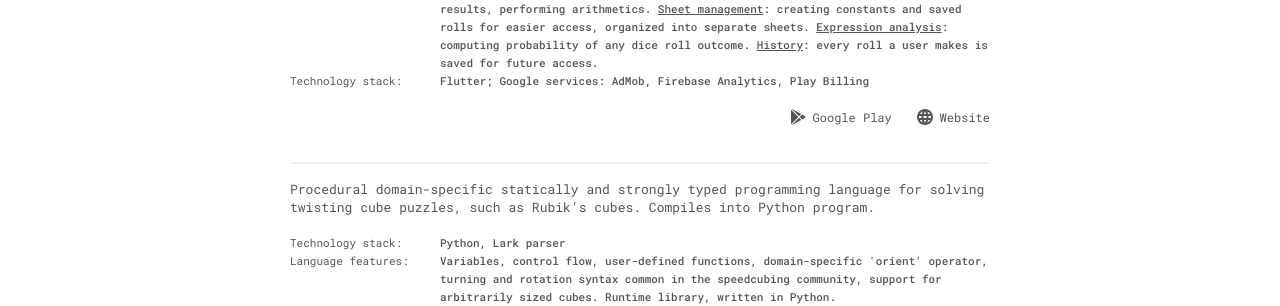
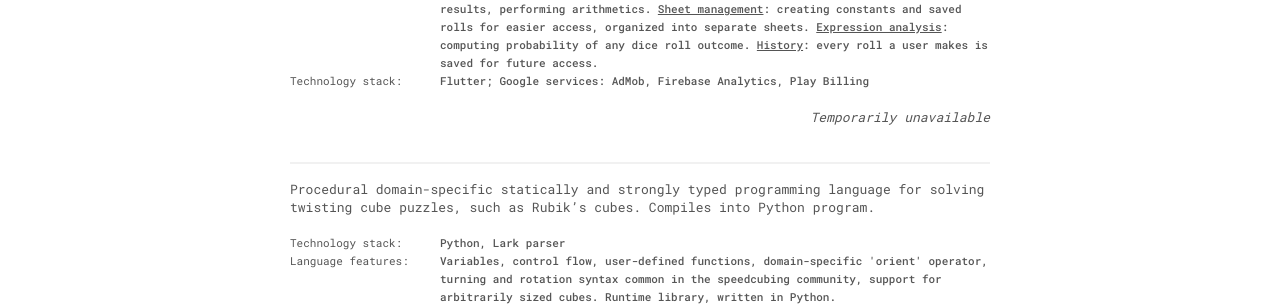
Before and after one commit to poletaevvlad/poletaevvlad.github.io, a Jekyll site: the page built from _pages/projects.md, in a window 1280 px wide. Shown: the part 487-793 px from the top of the page. Built offline with Jekyll 4.4.1, drawn with Linux system fonts in a browser that asks for light colours.

Commit message:
Added a temporarily message for DiceRobot

```diff
--- a/_includes/project_description.html
+++ b/_includes/project_description.html
@@ -30,6 +30,12 @@
         <div class="extra_content">{{ entry.content }}</div>
       </div>
     {% endfor %}
+  </div>
+{% endif %}
+
+{% if project.message %}
+  <div class="links_message">
+    {{ project.message }}
   </div>
 {% endif %}
 
--- a/_sass/_projects.sass
+++ b/_sass/_projects.sass
@@ -39,6 +39,14 @@
 
 .links_list
   text-align: right
+
+.links_message
+  margin: 1rem 0
+  text-align: right
+  font-style: italic
+
+  &:last-child
+    margin-bottom: 2rem
 
 .stats_numeric
   flex: 0 0 150px
```
Also changed, not shown: _data/projects.yaml (+1 -7 lines).
